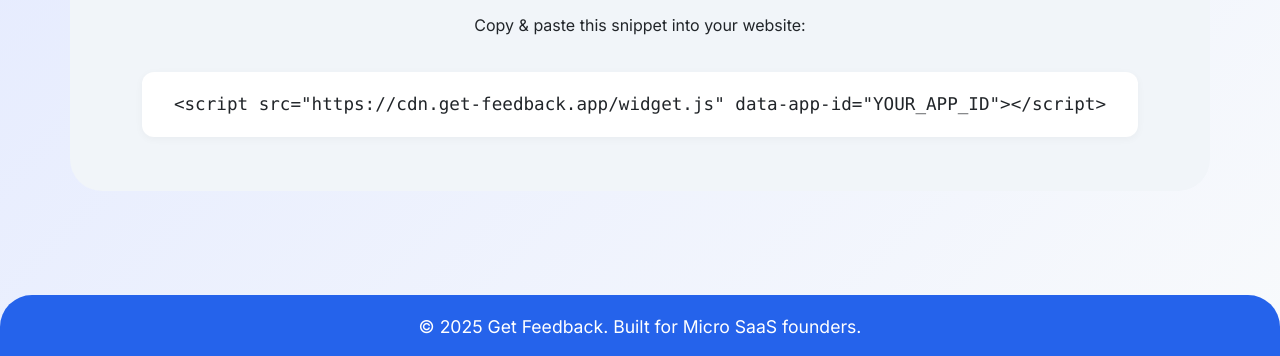
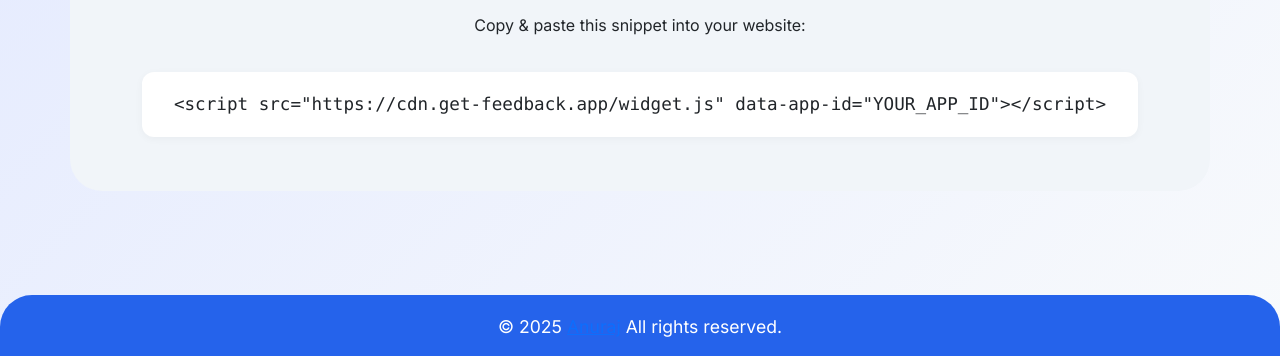
Before and after one commit to anuraj/get-feedback, a plain HTML site: page web/index.html in a window 1280 px wide. Shown: the part 624-980 px from the top of the page. Drawn offline with nearby package versions, Linux system fonts and the light colour scheme.

Commit message:
Updated Footer

```diff
--- a/web/index.html
+++ b/web/index.html
@@ -130,7 +130,7 @@
         <div id="user-info"></div>
     </section>
     <footer>
-        &copy; 2025 Get Feedback. Built for Micro SaaS founders.
+        &copy; 2025 <a href="https://anuraj.dev">Anuraj</a> All rights reserved. <br>
     </footer>
     <script src="https://cdn.jsdelivr.net/npm/bootstrap@5.3.3/dist/js/bootstrap.bundle.min.js"></script>
     <script src="https://accounts.google.com/gsi/client" async defer></script>
```
